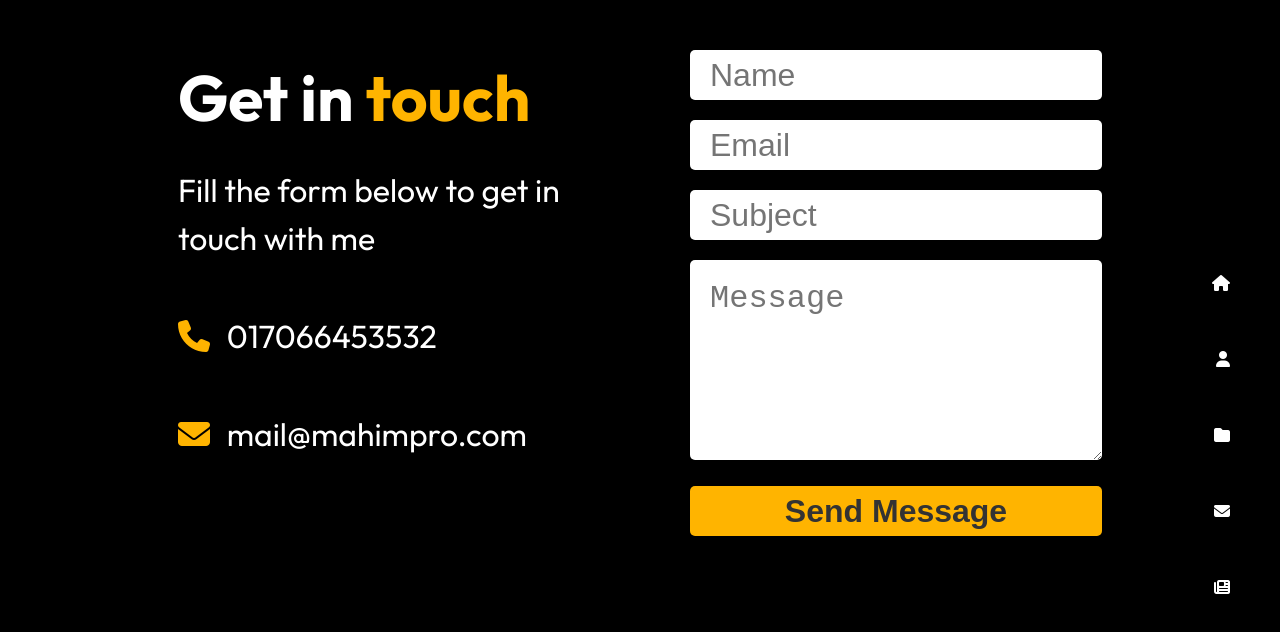
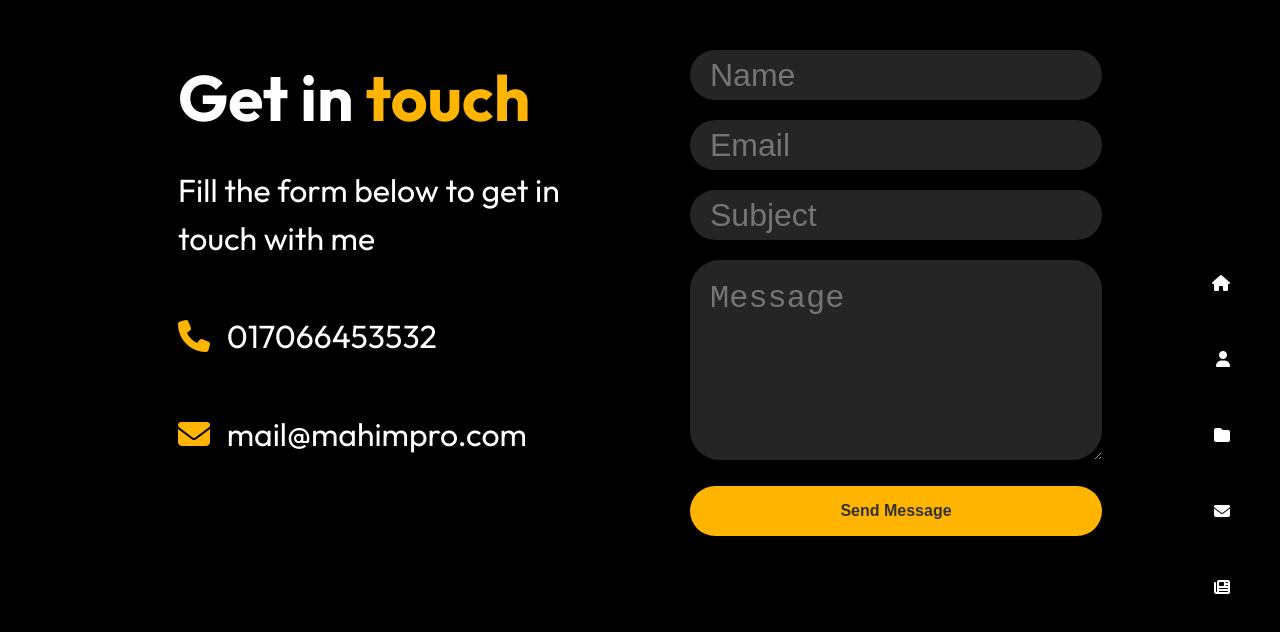
Before and after one commit to rakib86/mahim, a plain HTML site: page contact.html in a window 1280 px wide. Drawn offline with nearby package versions, Linux system fonts and the light colour scheme.

Commit message:
Update contact form styling

```diff
--- a/contact.html
+++ b/contact.html
@@ -44,7 +44,7 @@
             <p><i class="fas fa-envelope"></i> mail@mahimpro.com</p>
         </div>
         <div class="contact-form-inputs">
-            <form action="contact.php" method="post">
+            <form action="" method="post">
                 <input type="text" name="name" id="name" placeholder="Name" required>
                 <input type="email" name="email" id="email" placeholder="Email" required>
                 <input type="text" name="subject" id="subject" placeholder="Subject" required>
--- a/style.css
+++ b/style.css
@@ -260,6 +260,7 @@
         width: 50%;
         height: 100%;
         padding: 0 50px;
+
     }
 
     .contact-form-inputs input[type="text"],
@@ -272,10 +273,11 @@
         margin-bottom: 20px;
         border: none;
         outline: none;
-        border-radius: 5px;
+        border-radius: 30px;
         padding: 0 20px;
         font-size: 2rem;
         font-weight: 400;
+        background-color: #252525;
     }
 
     .contact-form-inputs textarea {
@@ -288,12 +290,15 @@
         padding: 20px;
         font-size: 2rem;
         font-weight: 400;
+        background-color: #252525;
+        border-radius: 30px;
     }
 
     .contact-form-inputs input[type="submit"] {
         background-color: #ffb400;
         color: #333;
-        font-weight: 800;
+        font-size: 1rem;
+        font-weight: 600;
         transition: all 0.3s ease-in-out;
     }
 
```
